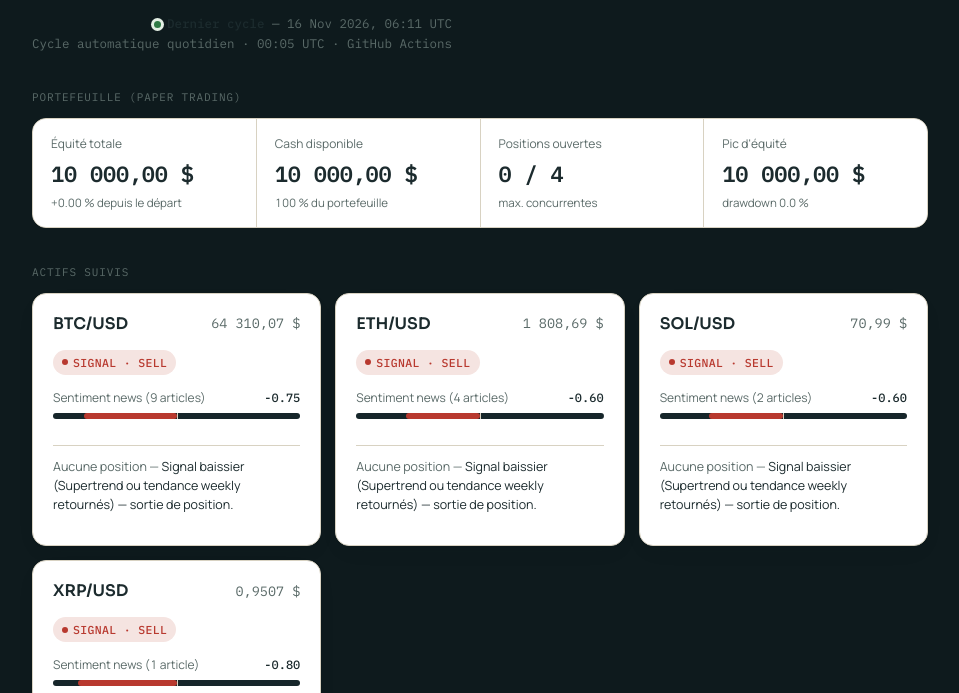
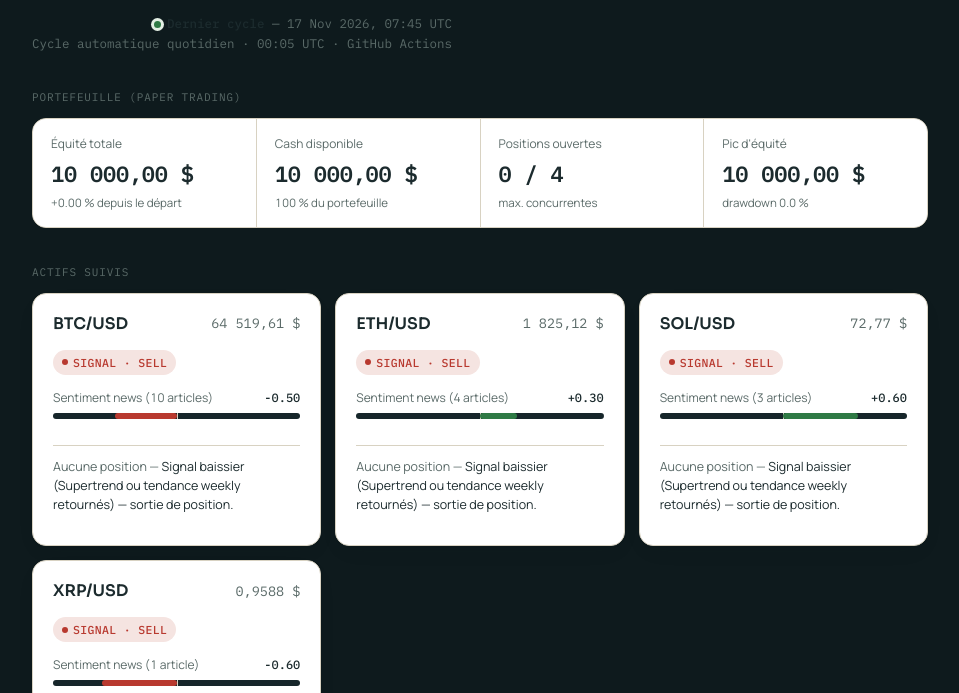
Before and after one commit to NEWTON313/AGENT-IA-TRADING, a plain HTML site: page docs/index.html in a window 1280 px wide. Shown: the part 107-800 px from the top of the page, without its empty margins (160-1119 px from the left). Drawn offline with Linux system fonts and the light colour scheme.

Commit message:
Cycle quotidien 2026-11-17

```diff
--- a/docs/index.html
+++ b/docs/index.html
@@ -111,7 +111,7 @@
       </div>
     </div>
     <div class="run-status">
-      <div><span class="pulse"></span><strong>Dernier cycle</strong> — 16 Nov 2026, 06:11 UTC</div>
+      <div><span class="pulse"></span><strong>Dernier cycle</strong> — 17 Nov 2026, 07:45 UTC</div>
       <div>Cycle automatique quotidien · 00:05 UTC · GitHub Actions</div>
     </div>
   </header>
@@ -149,12 +149,12 @@
       <article class="asset-card">
         <div class="asset-head">
           <span class="asset-name">BTC/USD</span>
-          <span class="asset-price">64 310,07 $</span>
+          <span class="asset-price">64 519,61 $</span>
         </div>
         <span class="chip sell">Signal · Sell</span>
         <div class="sentiment-row">
-          <div class="sentiment-label"><span>Sentiment news (9 articles)</span><span class="val">-0.75</span></div>
-          <div class="gauge"><div class="gauge-mid"></div><div class="gauge-fill" style="left:12.5%; width:37.5%; background:var(--bearish);"></div></div>
+          <div class="sentiment-label"><span>Sentiment news (10 articles)</span><span class="val">-0.50</span></div>
+          <div class="gauge"><div class="gauge-mid"></div><div class="gauge-fill" style="left:25.0%; width:25.0%; background:var(--bearish);"></div></div>
         </div>
         <p class="asset-note">Aucune position — <span class="n">Signal baissier (Supertrend ou tendance weekly retournés) — sortie de position.</span></p>
       </article>
@@ -162,12 +162,12 @@
       <article class="asset-card">
         <div class="asset-head">
           <span class="asset-name">ETH/USD</span>
-          <span class="asset-price">1 808,69 $</span>
+          <span class="asset-price">1 825,12 $</span>
         </div>
         <span class="chip sell">Signal · Sell</span>
         <div class="sentiment-row">
-          <div class="sentiment-label"><span>Sentiment news (4 articles)</span><span class="val">-0.60</span></div>
-          <div class="gauge"><div class="gauge-mid"></div><div class="gauge-fill" style="left:20.0%; width:30.0%; background:var(--bearish);"></div></div>
+          <div class="sentiment-label"><span>Sentiment news (4 articles)</span><span class="val">+0.30</span></div>
+          <div class="gauge"><div class="gauge-mid"></div><div class="gauge-fill" style="left:50.0%; width:15.0%; background:var(--bullish);"></div></div>
         </div>
         <p class="asset-note">Aucune position — <span class="n">Signal baissier (Supertrend ou tendance weekly retournés) — sortie de position.</span></p>
       </article>
@@ -175,12 +175,12 @@
       <article class="asset-card">
         <div class="asset-head">
           <span class="asset-name">SOL/USD</span>
-          <span class="asset-price">70,99 $</span>
+          <span class="asset-price">72,77 $</span>
         </div>
         <span class="chip sell">Signal · Sell</span>
         <div class="sentiment-row">
-          <div class="sentiment-label"><span>Sentiment news (2 articles)</span><span class="val">-0.60</span></div>
-          <div class="gauge"><div class="gauge-mid"></div><div class="gauge-fill" style="left:20.0%; width:30.0%; background:var(--bearish);"></div></div>
+          <div class="sentiment-label"><span>Sentiment news (3 articles)</span><span class="val">+0.60</span></div>
+          <div class="gauge"><div class="gauge-mid"></div><div class="gauge-fill" style="left:50.0%; width:30.0%; background:var(--bullish);"></div></div>
         </div>
         <p class="asset-note">Aucune position — <span class="n">Signal baissier (Supertrend ou tendance weekly retournés) — sortie de position.</span></p>
       </article>
@@ -188,12 +188,12 @@
       <article class="asset-card">
         <div class="asset-head">
           <span class="asset-name">XRP/USD</span>
-          <span class="asset-price">0,9507 $</span>
+          <span class="asset-price">0,9588 $</span>
         </div>
         <span class="chip sell">Signal · Sell</span>
         <div class="sentiment-row">
-          <div class="sentiment-label"><span>Sentiment news (1 article)</span><span class="val">-0.80</span></div>
-          <div class="gauge"><div class="gauge-mid"></div><div class="gauge-fill" style="left:10.0%; width:40.0%; background:var(--bearish);"></div></div>
+          <div class="sentiment-label"><span>Sentiment news (1 article)</span><span class="val">-0.60</span></div>
+          <div class="gauge"><div class="gauge-mid"></div><div class="gauge-fill" style="left:20.0%; width:30.0%; background:var(--bearish);"></div></div>
         </div>
         <p class="asset-note">Aucune position — <span class="n">Signal baissier (Supertrend ou tendance weekly retournés) — sortie de position.</span></p>
       </article>
```
Also changed, not shown: agent/latest_cycle.json (+15 -15 lines).
